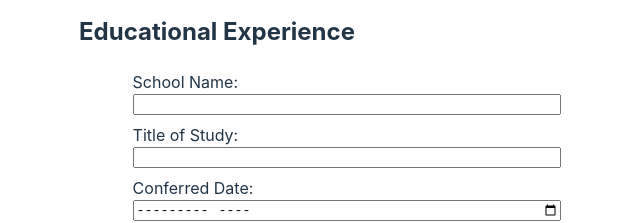
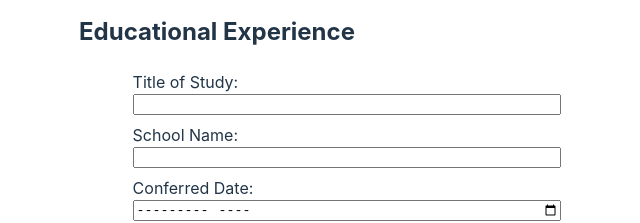
Before and after one commit to jacob-guerrero/odin-cv-application, a React (Vite) app: page / in a window 1280 px wide. Shown: the part 326-549 px from the top of the page, without its empty margins (293-933 px from the left). Built offline with nearby package versions, Linux system fonts and the light colour scheme.

Commit message:
Modify Educational Section and functionality

```diff
--- a/src/App.jsx
+++ b/src/App.jsx
@@ -15,8 +15,8 @@ function App() {
     <>
     <form className='form-container'>
        <GeneralInfo buttonOn={buttonState}></GeneralInfo>
-       <EducationalInfo></EducationalInfo>
-       <PracticalExp></PracticalExp>
+       <EducationalInfo buttonOn={buttonState}></EducationalInfo>
+       <PracticalExp buttonOn={buttonState}></PracticalExp>
        <button onClick={changeButtonState}>Submit</button>
        <h2>{buttonState ? "True" : "False"}</h2>
     </form>
--- a/src/EducationalInfo.jsx
+++ b/src/EducationalInfo.jsx
@@ -1,6 +1,6 @@
 import { useState } from 'react'
 
-function EducationalInfo () {
+function EducationalInfo ({buttonOn}) {
     const [schoolName, setSchoolName] = useState("");
     const [titleStudy, setTitleStudy] = useState("");
     const [dateStudy, setDateStudy] = useState("");
@@ -15,11 +15,45 @@ function EducationalInfo () {
         setDateStudy(e.target.value)
     }
 
+    /* Rendering when submitting */
+    if(buttonOn) {
+        return (
+            <section className='educational-info'>
+                <h2 className='section-title'>Educational Experience</h2>
+
+                <div className="section-content">
+                    <div className="section-item">
+                        <h3 className='section-item-title'>{titleStudy}</h3>
+                    </div>
+                    <div className="section-item">
+                        <p className='section-item-value'>{schoolName}</p>
+                    </div>
+                    <div className="section-item">
+                        <p className='section-item-value'>{dateStudy}</p>
+                    </div>
+                </div>
+            </section>
+        )
+    }
+
+    /* Rendering when editing */
     return (
         <section className='educational-info'>
             <h2 className='section-title'>Educational Experience</h2>
 
             <div className="section-content">
+                <div className="section-item">
+                    <label htmlFor="title-study">
+                        Title of Study:
+                    </label>
+                    <input
+                        id='title-study'
+                        type="text"
+                        value={titleStudy}
+                        onChange={changeTitleStudy}
+                    />
+                </div>
+
                 <div className="section-item">
                     <label htmlFor="school-name">
                         School Name:
@@ -29,18 +63,6 @@ function EducationalInfo () {
                         type="text"
                         value={schoolName}
                         onChange={changeSchool}
-                    />
-                </div>
-
-                <div className="section-item">
-                    <label htmlFor="title-study">
-                        Title of Study:
-                    </label>
-                    <input
-                        id='title-study'
-                        type="text"
-                        value={titleStudy}
-                        onChange={changeTitleStudy}
                     />
                 </div>
 
--- a/src/GeneralInfo.jsx
+++ b/src/GeneralInfo.jsx
@@ -21,13 +21,15 @@ function GeneralInfo ({buttonOn}) {
         setPhoneValue(e.target.value)
     }
 
+    /* Rendering when submitting */
     if(buttonOn) {
         return (
             <section className='general-info'>
                 <h2 className='section-title'>General Information</h2>
+
                 <div className="section-content">
                     <div className="section-item">
-                        <h3 className='fullname'>{nameValue} {lastNameValue}</h3>
+                        <h3 className='section-item-title'>{nameValue} {lastNameValue}</h3>
                     </div>
                     <div className="section-item">
                         <p className='section-item-value'>{emailValue}</p>
@@ -40,6 +42,7 @@ function GeneralInfo ({buttonOn}) {
         )
     }
 
+    /* Rendering when editing */
     return (
         <section className='general-info'>
             <h2 className='section-title'>General Information</h2>
--- a/src/PracticalExp.jsx
+++ b/src/PracticalExp.jsx
@@ -24,7 +24,7 @@ function PracticalExp () {
     }
 
     return (
-        <section className='educational-info'>
+        <section className='practical-info'>
             <h2 className='section-title'>Practical Experience</h2>
 
             <div className="section-content">
```
